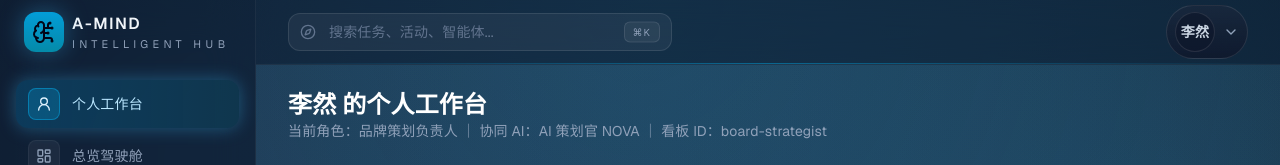
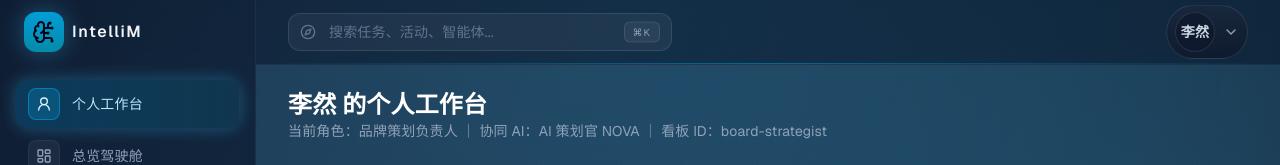
Before and after one commit to xinjiguaike/intelligent-marketing-hub, a Next.js app in the folder frontend/: page / in a window 1280 px wide. Shown: the top 165 px of the page. Built offline with nearby package versions, Linux system fonts and the light colour scheme.

Commit message:
rename system to intelliM

```diff
--- a/frontend/src/components/app-shell.tsx
+++ b/frontend/src/components/app-shell.tsx
@@ -103,11 +103,8 @@ export function AppShell({ children }: AppShellProps) {
             <BrainCircuit className="h-6 w-6 text-slate-950" />
           </div>
           <div className="flex flex-col">
-            <span className="text-base font-semibold uppercase tracking-widest text-slate-100">
-              A-Mind
-            </span>
-            <span className="text-[11px] uppercase tracking-[0.4em] text-slate-400">
-              Intelligent Hub
+            <span className="text-base font-semibold tracking-widest text-slate-100">
+              IntelliM
             </span>
           </div>
         </div>
```
Also changed, not shown: 1 other file (tests, documents, lock files or other folders).
